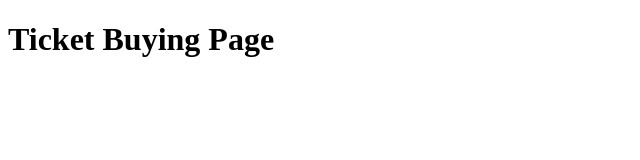
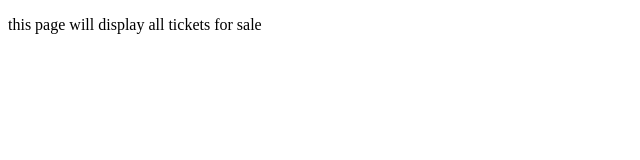
Before and after one commit to samuelodunlade/ticketapp30, a plain HTML site: page buy.html in a window 1280 px wide. Shown: the whole page, without its empty margins (0-640 px from the left). Drawn offline with Linux system fonts and the light colour scheme.

Commit message:
password page added to ignore and buy page update

```diff
--- a/buy.html
+++ b/buy.html
@@ -6,6 +6,7 @@
     <title>Product Page</title>
 </head>
 <body>
-    <h1>Ticket Buying Page</h1>
+
+    <p>this page will display all tickets for sale</p>
 </body>
 </html>
```
Also changed, not shown: 1 other file.
